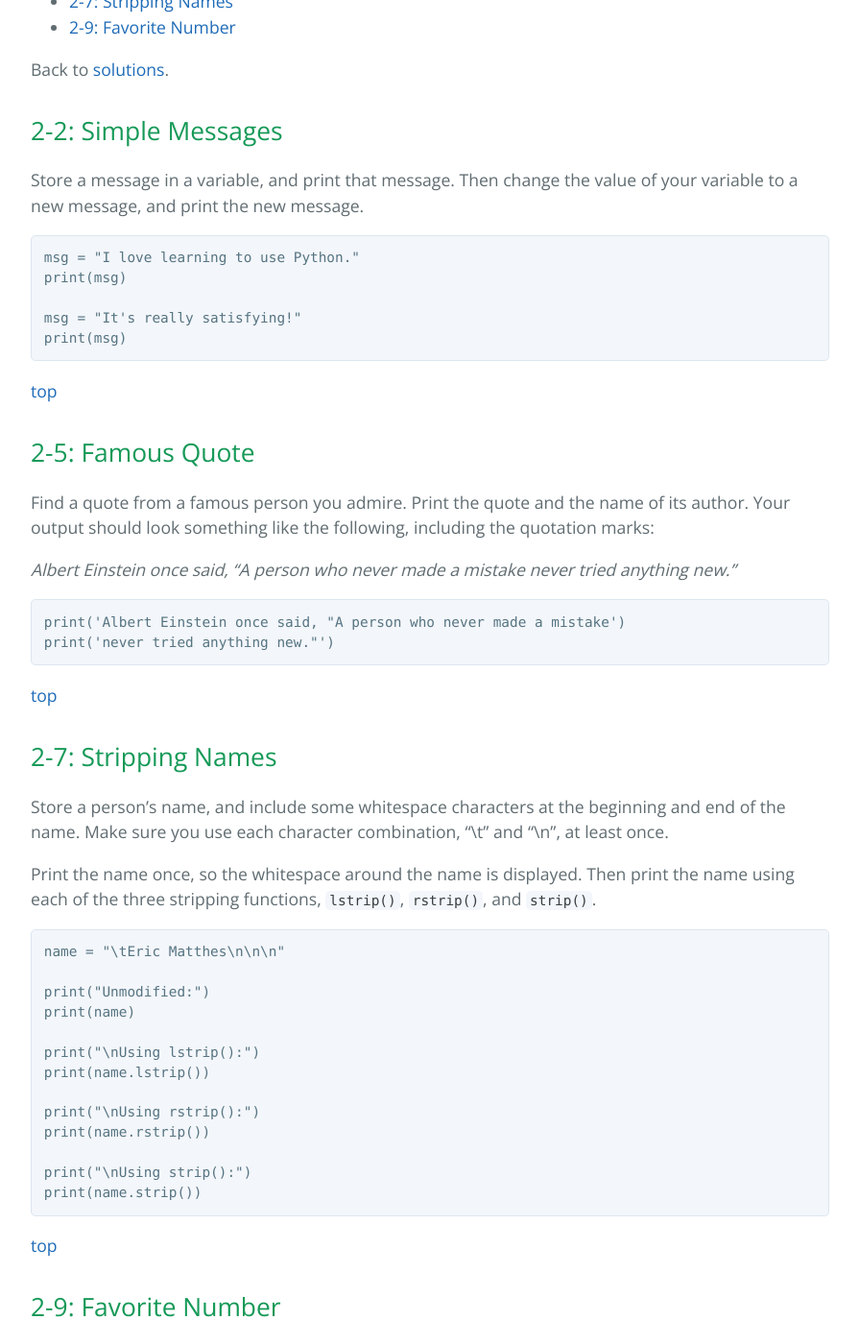
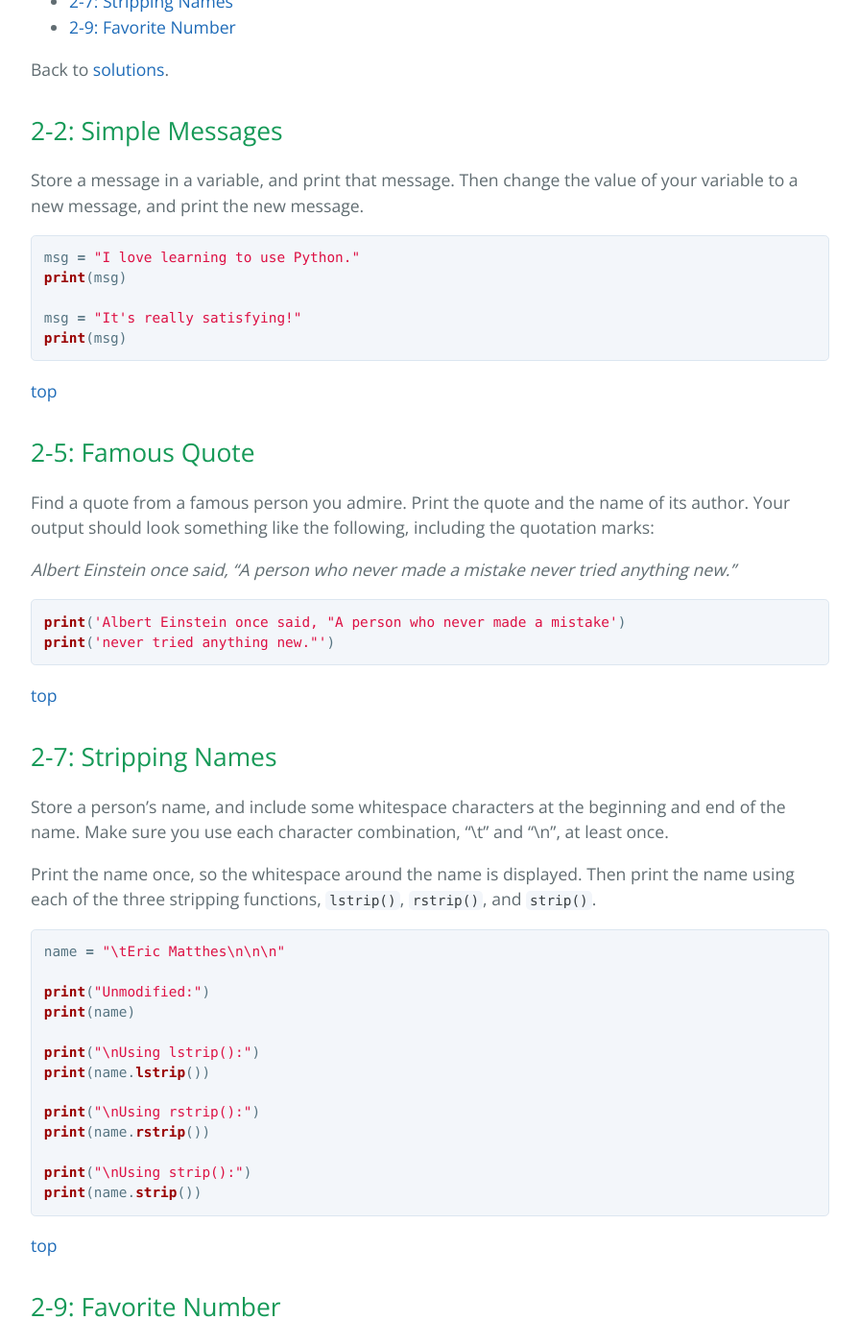
Before and after one commit to ehmatthes/pcc, a Jekyll site: the page built from solutions/chapter_2.md, in a window 1280 px wide and 1400 px high, scrolled down 323 px. Shown: the whole window at 96% size, without its empty margins (192-1087 px from the left). Built offline with Jekyll 4.4.1, drawn with Linux system fonts in a browser that asks for light colours; some of the changed text lies outside the part shown.

Commit message:
Added python highlighting to all code in solutions.

````diff
--- a/solutions/chapter_2.md
+++ b/solutions/chapter_2.md
@@ -15,11 +15,13 @@ Back to [solutions](README.html).
 
 Store a message in a variable, and print that message. Then change the value of your variable to a new message, and print the new message.
 
-    msg = "I love learning to use Python."
-    print(msg)
+```python
+msg = "I love learning to use Python."
+print(msg)
 
-    msg = "It's really satisfying!"
-    print(msg)
+msg = "It's really satisfying!"
+print(msg)
+```
 
 [top](#)
 
@@ -30,8 +32,10 @@ Find a quote from a famous person you admire. Print the quote and the name of it
 
 *Albert Einstein once said, "A person who never made a mistake never tried anything new."*
 
-    print('Albert Einstein once said, "A person who never made a mistake')
-    print('never tried anything new."')
+```python
+print('Albert Einstein once said, "A person who never made a mistake')
+print('never tried anything new."')
+```
 
 [top](#)
 
@@ -42,19 +46,21 @@ Store a person's name, and include some whitespace characters at the beginning a
 
 Print the name once, so the whitespace around the name is displayed. Then print the name using each of the three stripping functions, `lstrip()`, `rstrip()`, and `strip()`.
 
-    name = "\tEric Matthes\n\n\n"
+```python
+name = "\tEric Matthes\n\n\n"
 
-    print("Unmodified:")
-    print(name)
+print("Unmodified:")
+print(name)
 
-    print("\nUsing lstrip():")
-    print(name.lstrip())
+print("\nUsing lstrip():")
+print(name.lstrip())
 
-    print("\nUsing rstrip():")
-    print(name.rstrip())
+print("\nUsing rstrip():")
+print(name.rstrip())
 
-    print("\nUsing strip():")
-    print(name.strip())
+print("\nUsing strip():")
+print(name.strip())
+```
 
 [top](#)
 
@@ -63,9 +69,11 @@ Print the name once, so the whitespace around the name is displayed. Then print
 
 Store your favorite number in a variable. Then, using that variable, create a message that reveals your favorite number. Print that message.
 
-    fav_num = 42
-    msg = "My favorite number is " + str(fav_num) + "."
+```python
+fav_num = 42
+msg = "My favorite number is " + str(fav_num) + "."
 
-    print(msg)
+print(msg)
+```
 
 [top](#)
````
Also changed, not shown: solutions/chapter_3.md (+3 -3 lines).
